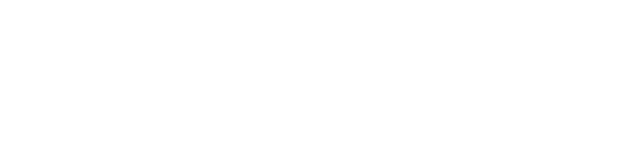
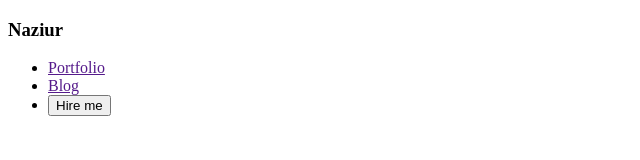
Before and after one commit to Naziur-Rahman/web-portfolio, a plain HTML site: page index.html in a window 1280 px wide. Shown: the whole page, without its empty margins (0-640 px from the left). Drawn offline with Linux system fonts and the light colour scheme.

Commit message:
first commit

```diff
--- a/assets/css/style.css
+++ b/assets/css/style.css
@@ -0,0 +1 @@
+/*-- Nave related Css --*/
--- a/index.html
+++ b/index.html
@@ -9,8 +9,19 @@
 </head>
 
 <body>
-    <header></header>
-    <main></main>
+    <header>
+        <nav>
+            <h3>Nazi<span>ur</span></h3>
+            <ul>
+                <li><a href="">Portfolio</a></li>
+                <li><a href="">Blog</a></li>
+                <li><button>Hire me</button></li>
+            </ul>
+        </nav>
+    </header>
+    <main>
+
+    </main>
     <footer></footer>
 </body>
 
```
